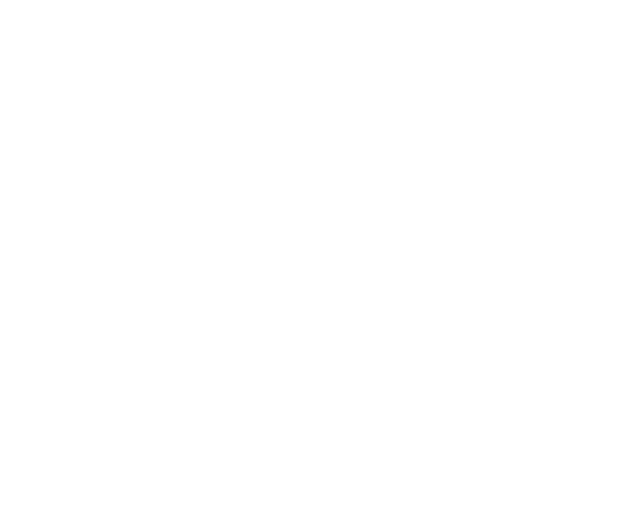
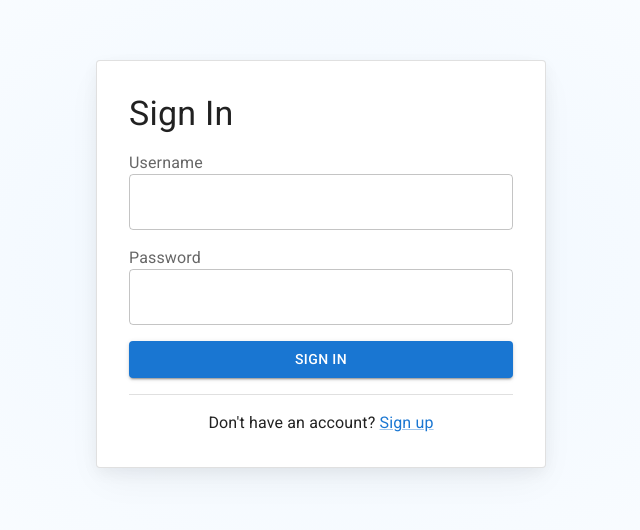
Before and after one commit to Glenn-Chiang/forum-client, a React (Vite) app: page /login in a window 1280 px wide. Shown: the part 168-698 px from the top of the page, without its empty margins (319-959 px from the left). Built offline with nearby package versions, Linux system fonts and the light colour scheme.

Commit message:
Create Login and Register pages

```diff
--- a/src/components/LogoutDialog.tsx
+++ b/src/components/LogoutDialog.tsx
@@ -11,6 +11,7 @@
   triggerButton,
   handleCancel,
 }: LogoutDialogProps) {
+  // TODO: Logout
   const handleLogout = () => {};
 
   return (
--- a/src/main.tsx
+++ b/src/main.tsx
@@ -4,11 +4,19 @@
 import { Provider } from "react-redux";
 import { store } from "./store";
 import { ToastProvider } from "./components/feedback/ToastProvider";
+import { GlobalStyles } from "@mui/material";
 
 createRoot(document.getElementById("root")!).render(
   <StrictMode>
     <Provider store={store}>
       <ToastProvider>
+        <GlobalStyles
+          styles={{
+            body: {
+              margin: 0, // Override browser default margin
+            },
+          }}
+        />
         <AppRouter />
       </ToastProvider>
     </Provider>
--- a/src/pages/BaseLayout.tsx
+++ b/src/pages/BaseLayout.tsx
@@ -1,14 +1,14 @@
+import { Box } from "@mui/material";
 import { Outlet } from "react-router";
 import NavBar from "../components/NavBar";
-import { Box } from "@mui/material";
 
 export default function BaseLayout() {
   return (
-    <div>
+    <>
       <NavBar />
-      <Box paddingY={1}>
+      <Box>
         <Outlet />
       </Box>
-    </div>
+    </>
   );
 }
--- a/src/pages/auth/AuthLayout.tsx
+++ b/src/pages/auth/AuthLayout.tsx
@@ -1,3 +1,60 @@
+import { Outlet } from "react-router";
+
+import { Card as MuiCard, Stack, styled } from "@mui/material";
+
+const Card = styled(MuiCard)(({ theme }) => ({
+  display: "flex",
+  flexDirection: "column",
+  alignSelf: "center",
+  width: "100%",
+  padding: theme.spacing(4),
+  gap: theme.spacing(2),
+  margin: "auto",
+  [theme.breakpoints.up("sm")]: {
+    width: "450px",
+  },
+  boxSizing: "border-box",
+  boxShadow:
+    "hsla(220, 30%, 5%, 0.05) 0px 5px 15px 0px, hsla(220, 25%, 10%, 0.05) 0px 15px 35px -5px",
+  ...theme.applyStyles("dark", {
+    boxShadow:
+      "hsla(220, 30%, 5%, 0.5) 0px 5px 15px 0px, hsla(220, 25%, 10%, 0.08) 0px 15px 35px -5px",
+  }),
+}));
+
+const Container = styled(Stack)(({ theme }) => ({
+  position: "relative",
+  height: "calc((1 - var(--template-frame-height, 0)) * 100dvh)",
+  minHeight: "100%",
+  padding: theme.spacing(2),
+
+  [theme.breakpoints.up("sm")]: {
+    padding: theme.spacing(4),
+  },
+  "&::before": {
+    content: '""',
+    display: "block",
+    position: "absolute",
+    zIndex: -1,
+    inset: 0,
+    backgroundImage:
+      "radial-gradient(ellipse at 50% 50%, hsl(210, 100%, 97%), hsl(0, 0%, 100%))",
+    backgroundRepeat: "no-repeat",
+    ...theme.applyStyles("dark", {
+      backgroundImage:
+        "radial-gradient(at 50% 50%, hsla(210, 100%, 16%, 0.5), hsl(220, 30%, 5%))",
+    }),
+  },
+}));
+
 export function AuthLayout() {
-  return <></>
+  return (
+    <>
+      <Container direction={"column"} justifyContent={"space-between"}>
+        <Card variant="outlined">
+          <Outlet />
+        </Card>
+      </Container>
+    </>
+  );
 }
--- a/src/pages/auth/LoginPage.tsx
+++ b/src/pages/auth/LoginPage.tsx
@@ -1,3 +1,51 @@
+import {
+  Box,
+  Button,
+  Divider,
+  FormControl,
+  FormLabel,
+  Link,
+  TextField,
+  Typography,
+} from "@mui/material";
+import { Link as RouterLink } from "react-router";
+
 export default function LoginPage() {
-  return <></>
+  return (
+    <>
+      <Typography
+        component={"h1"}
+        variant="h4"
+
+      >
+        Sign In
+      </Typography>
+      <Box
+        component={"form"}
+        display={"flex"}
+        flexDirection={"column"}
+        width={"100%"}
+        gap={2}
+      >
+        <FormControl>
+          <FormLabel htmlFor="username">Username</FormLabel>
+          <TextField id="username" />
+        </FormControl>
+        <FormControl>
+          <FormLabel htmlFor="password">Password</FormLabel>
+          <TextField id="password" type="password" />
+        </FormControl>
+        <Button type="submit" variant="contained" >
+          Sign in
+        </Button>
+        <Divider />
+        <Typography textAlign={"center"}>
+          Don't have an account?{" "}
+          <Link component={RouterLink} to={"/register"}>
+            Sign up
+          </Link>
+        </Typography>
+      </Box>
+    </>
+  );
 }
--- a/src/pages/auth/RegisterPage.tsx
+++ b/src/pages/auth/RegisterPage.tsx
@@ -1,3 +1,51 @@
+import {
+  Box,
+  Button,
+  Divider,
+  FormControl,
+  FormLabel,
+  Link,
+  TextField,
+  Typography,
+} from "@mui/material";
+import { Link as RouterLink } from "react-router";
+
 export default function RegisterPage() {
-  return <></>
+  return (
+    <>
+      <Typography
+        component={"h1"}
+        variant="h4"
+
+      >
+        Sign Up
+      </Typography>
+      <Box
+        component={"form"}
+        display={"flex"}
+        flexDirection={"column"}
+        width={"100%"}
+        gap={2}
+      >
+        <FormControl>
+          <FormLabel htmlFor="username">Username</FormLabel>
+          <TextField id="username" />
+        </FormControl>
+        <FormControl>
+          <FormLabel htmlFor="password">Password</FormLabel>
+          <TextField id="password" type="password" />
+        </FormControl>
+        <Button type="submit" variant="contained" >
+          Sign up
+        </Button>
+        <Divider />
+        <Typography textAlign={"center"}>
+          Already have an account?{" "}
+          <Link component={RouterLink} to={"/login"}>
+            Sign in
+          </Link>
+        </Typography>
+      </Box>
+    </>
+  );
 }
```
